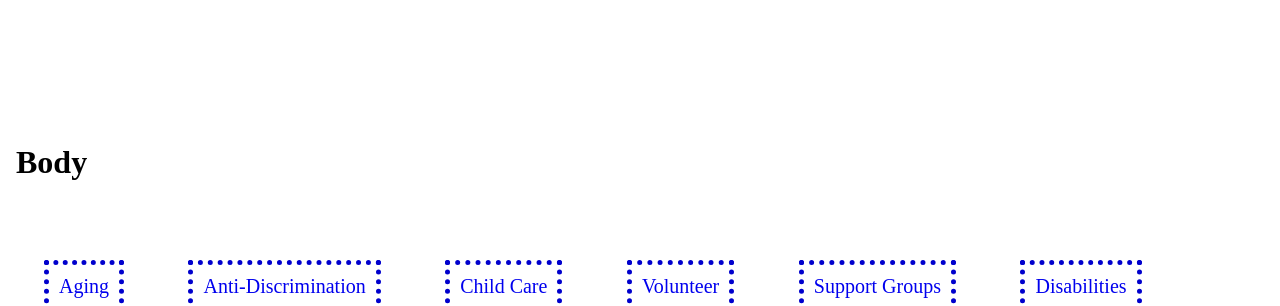
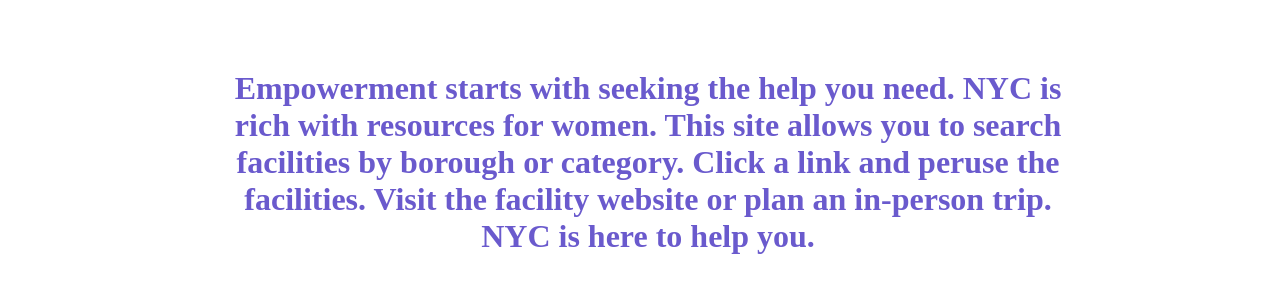
Before and after one commit to mariaximenez/Project3, a React (Create React App) app in the folder frontend2/: page / in a window 1280 px wide. Shown: the part 455-761 px from the top of the page. Built offline with nearby package versions, Linux system fonts and the light colour scheme; no server answers.

Commit message:
CSS styling

```diff
--- a/frontend2/src/components/Body.js
+++ b/frontend2/src/components/Body.js
@@ -5,7 +5,7 @@
 
     return (
         <body>
-            <h1>Body</h1>
+            <h1 className='message'>Empowerment starts with seeking the help you need. NYC is rich with resources for women. This site allows you to search facilities by borough or category. Click a link and peruse the facilities. Visit the facility website or plan an in-person trip. NYC is here to help you.</h1>
             <div className="container_category">
                 <Link to="/aging">
                     <div className='category_one'>Aging</div>
--- a/frontend2/src/index.css
+++ b/frontend2/src/index.css
@@ -63,6 +63,12 @@
   width: 90%;
 }
 
+.message {
+  color: #6A5ACD;
+  margin: 20px 200px 20px 200px;
+  text-align: center;
+
+}
 
 
 .container_category {
```
